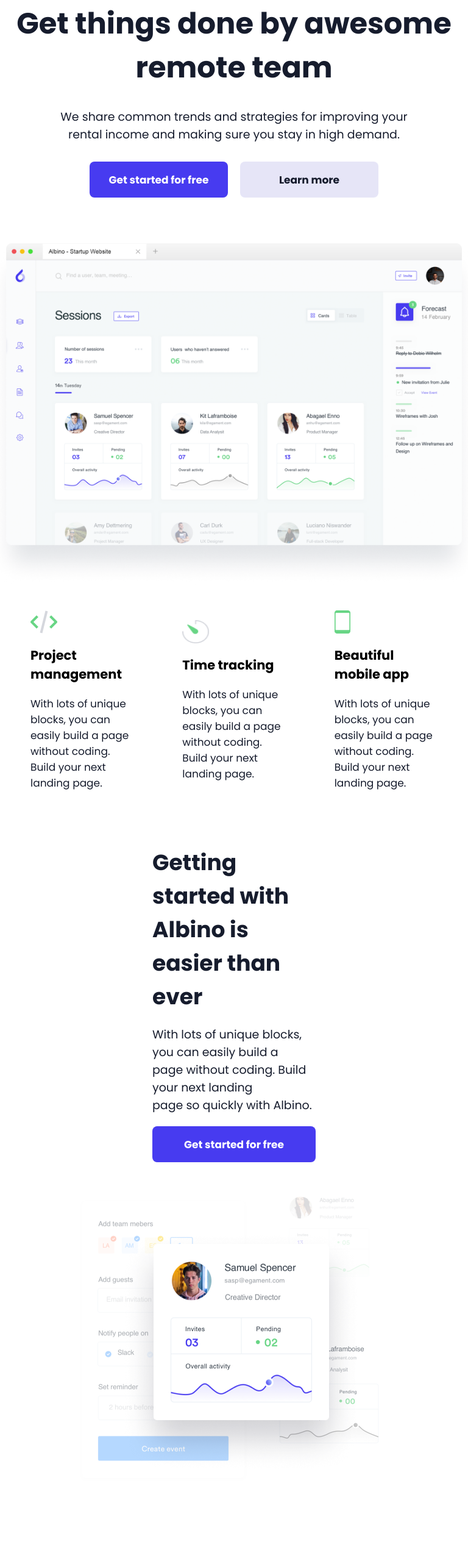
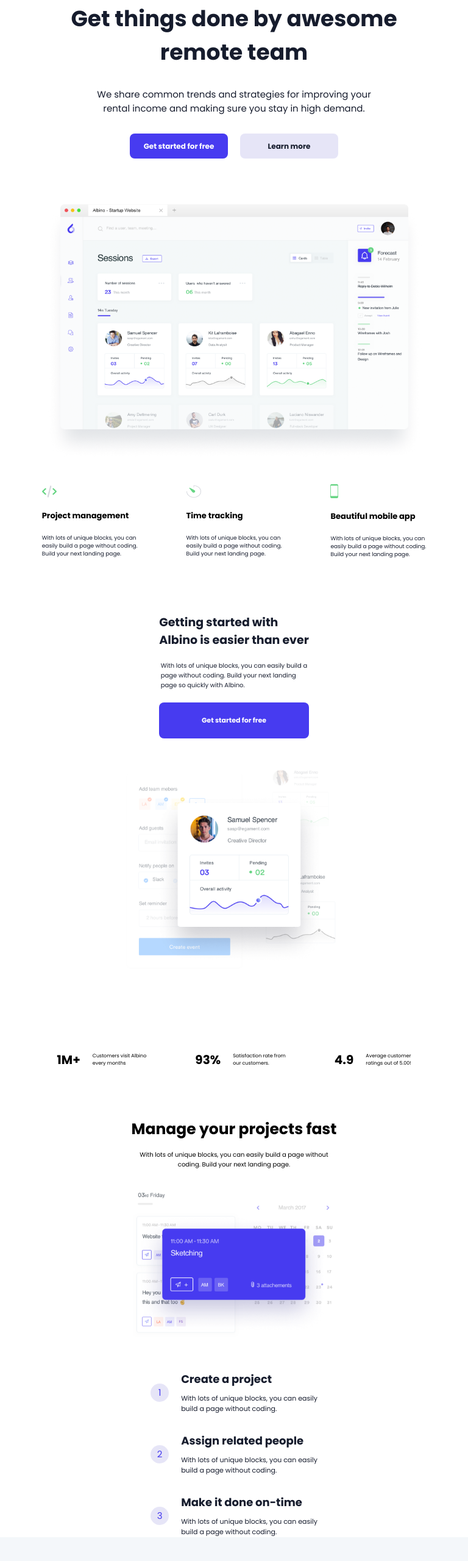
Before and after one commit to PinakiRay015/Brainwave-UI, a plain HTML site: page index.html in a window 768 px wide. Shown: the part 107-2667 px from the top of the page at 61% size. Drawn offline with Linux system fonts and the light colour scheme.

Commit message:
making mobile responsive

```diff
--- a/style.css
+++ b/style.css
@@ -746,13 +746,55 @@
   }
 
   .project-steps{
-    border: 1px solid ;
+    width: 100%;
+  }
+
+  .build-better {
+    width: 100%;
+    display: flex;
+    justify-content: space-evenly;
+    align-items: center;
+    padding: 50px 240px;
+    flex-direction: column;
+    gap: 40px;
+  }
+
+  .bb-content{
+    width: 100%;
+  }
+
+  .bb-buttons{
+    width: 100%;
+  }
+
+  .bb-buttons button{
     width: 100%;
   }
 
 }
 
-@media (min-width: 800px) and (max-width: 1087px){
+@media (max-width: 940px){
+  .footer{
+    flex-wrap: wrap;
+  }
+
+  .footer-main{
+    width: 100%;
+    padding: 0px 88px;
+    padding-bottom: 40px;
+  }
+
+  .footer-main span{
+    display: inline;
+  }
+}
+
+@media (min-width: 792px) and (max-width: 1087px){
+
+  .hero-image img {
+    width: 700px;
+    height: 461px;
+}
 
     .Albino-content h1{
         font-size: 23px;
@@ -774,4 +816,116 @@
         font-size: 10px;
     }
 
+    .growth-box h1{
+      font-size: 30px;
+    }
+
+    .growth-box p{
+      font-size: 9px;
+    }
+
+    .faq-box{
+      padding: 0vh 5vw;
+    }
+
+    .faq-1 h3{
+      font-size: 16px;
+    }
+
 }
+
+@media (min-width: 500px) and (max-width: 791px){
+  .hero-image img {
+    width: 617px;
+    height: 419px;
+}
+  .hero-section h1{
+    font-size: 36px;
+  }
+
+  .hero-section p{
+    font-size: 15px;
+  }
+
+  .hero-buttons button{
+    width: 161px;
+    height: 41px;
+    font-size: 12px;
+  }
+
+  .service-box img {
+    width: 24px;
+    height: 20px;
+}
+
+.service-box h4{
+  font-size: 13px;
+}
+
+.service-box p{
+  font-size: 9px;
+}
+
+#phone {
+  width: 13px;
+  height: 23px;
+}
+
+.Albino-content h1{
+  font-size: 19px;
+}
+
+.Albino-content p{
+  font-size: 10px;
+}
+
+.Albino-content button{
+  font-size: 11px;
+}
+
+.Albino-image img{
+  height: 342px;
+}
+
+.growth-box h1{
+  font-size: 20px;
+}
+
+.growth-box p{
+  font-size: 8px;
+}
+
+.project-section{
+  gap: 20px;
+}
+
+.project-content h1{
+  font-size: 25px;
+}
+
+.project-content p{
+  font-size: 10px;
+}
+
+.project-image img{
+  height: 270px;
+}
+
+.bio h4{
+  font-size: 18px;
+}
+
+.bio p{
+  font-size: 11px;
+}
+
+.seq{
+  width: 30px;
+  height: 30px;
+}
+
+.seq span{
+  font-size: 15px;
+}
+
+}
```
